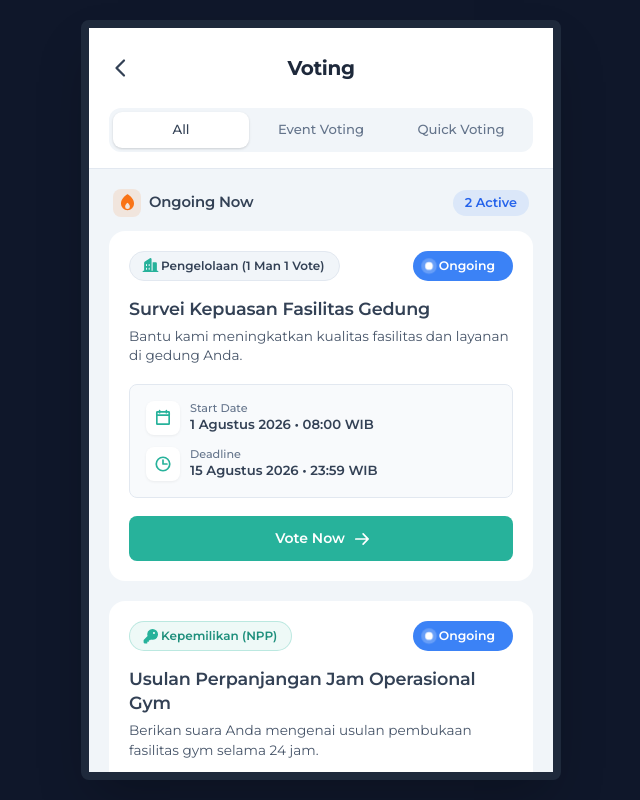
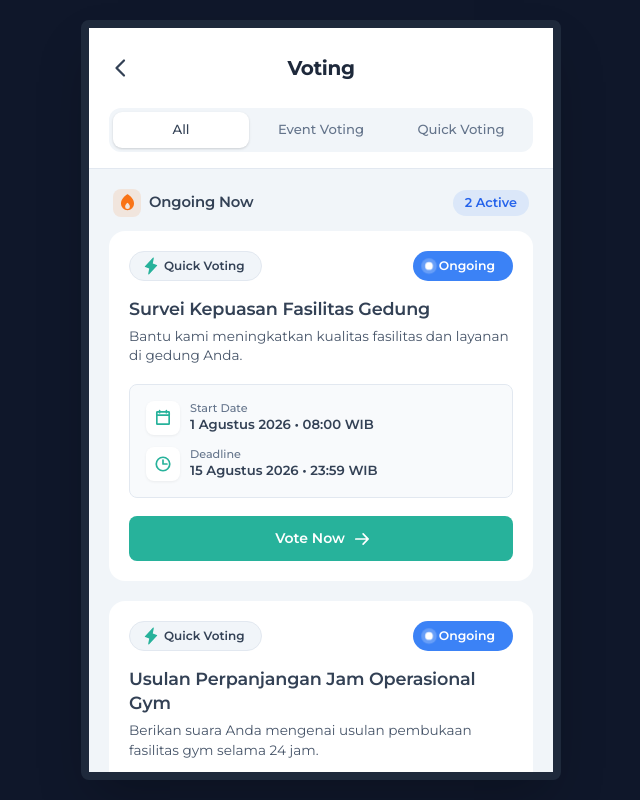
Before and after one commit to ProgrammerMuda/Quick-Voting-Mobile, a React (Vite) app: page / in a window 1280 px wide. Shown: the whole page, without its empty margins (319-959 px from the left). Built offline with nearby package versions, Linux system fonts and the light colour scheme.

Commit message:
refactor: keep voting category badges strictly inside question cards and restore original header badges

```diff
--- a/src/components/Poll/PollHeader.jsx
+++ b/src/components/Poll/PollHeader.jsx
@@ -63,29 +63,12 @@ export default function PollHeader({ poll, onBack }) {
 
       {/* Header Body: pt: 0 (Exact 1:1 match with VotingFilter spacing) */}
       <Box sx={{ px: 2.5, pt: 0, pb: 2.5 }}>
-        {/* Badges Row (Voting Category Pill + Status Pill) */}
+        {/* Badges Row (Type Pill + Status Pill) */}
         <Box sx={{ display: 'flex', alignItems: 'center', gap: 1, mb: 1.5, flexWrap: 'nowrap' }}>
-          {poll.votingCategory === 'KEPEMILIKAN' ? (
+          {isEvent ? (
             <Chip
-              icon={<Key size={17} color="#27b29b" weight="fill" />}
-              label="Kepemilikan (NPP)"
-              size="small"
-              sx={{
-                backgroundColor: 'rgba(39, 178, 155, 0.08)',
-                color: '#1e8f7c',
-                fontWeight: 600,
-                fontSize: '0.75rem',
-                borderRadius: '100px',
-                px: 1,
-                height: 30,
-                border: '1px solid rgba(39, 178, 155, 0.25)',
-                '& .MuiChip-label': { px: 0.75 },
-              }}
-            />
-          ) : poll.votingCategory === 'PENGELOLAAN' ? (
-            <Chip
-              icon={<Buildings size={17} color="#27b29b" weight="fill" />}
-              label="Pengelolaan (1 Man 1 Vote)"
+              icon={<CalendarCheck size={18} color="#27b29b" weight="fill" />}
+              label="Event Voting"
               size="small"
               sx={{
                 backgroundColor: prelineColors.slate[100],
@@ -96,24 +79,7 @@ export default function PollHeader({ poll, onBack }) {
                 px: 1,
                 height: 30,
                 border: `1px solid ${prelineColors.slate[200]}`,
-                '& .MuiChip-label': { px: 0.75 },
-              }}
-            />
-          ) : poll.votingCategory === 'PENGHUNIAN' ? (
-            <Chip
-              icon={<House size={17} color="#27b29b" weight="fill" />}
-              label="Penghunian (1 Man 1 Vote)"
-              size="small"
-              sx={{
-                backgroundColor: prelineColors.slate[100],
-                color: prelineColors.slate[700],
-                fontWeight: 600,
-                fontSize: '0.75rem',
-                borderRadius: '100px',
-                px: 1,
-                height: 30,
-                border: `1px solid ${prelineColors.slate[200]}`,
-                '& .MuiChip-label': { px: 0.75 },
+                '& .MuiChip-label': { px: 1 },
               }}
             />
           ) : (
@@ -137,34 +103,6 @@ export default function PollHeader({ poll, onBack }) {
 
           <VotingStatus status={poll.status} deadline={poll.deadline} />
         </Box>
-
-        {/* Tenant Unit & NPP Weight Banner */}
-        {poll.userUnit && (
-          <Box
-            sx={{
-              display: 'flex',
-              alignItems: 'center',
-              justifyContent: 'space-between',
-              p: 1.25,
-              mb: 1.5,
-              backgroundColor: 'rgba(39, 178, 155, 0.07)',
-              border: '1px solid rgba(39, 178, 155, 0.18)',
-              borderRadius: '10px',
-            }}
-          >
-            <Box sx={{ display: 'flex', alignItems: 'center', gap: 1 }}>
-              <Key size={18} color="#27b29b" weight="fill" />
-              <Typography variant="body2" sx={{ fontWeight: 600, color: prelineColors.slate[800], fontSize: '0.8rem' }}>
-                Unit {poll.userUnit.unitNo}
-              </Typography>
-            </Box>
-            <Typography variant="caption" sx={{ color: '#1e8f7c', fontWeight: 600, fontSize: '0.775rem' }}>
-              {poll.votingCategory === 'KEPEMILIKAN'
-                ? `Bobot Suara NPP: ${poll.userUnit.npp}`
-                : `Hak Suara: 1 Man 1 Vote`}
-            </Typography>
-          </Box>
-        )}
 
         {/* Poll Title */}
         <Typography
--- a/src/components/Voting/VotingCard.jsx
+++ b/src/components/Voting/VotingCard.jsx
@@ -26,58 +26,7 @@ export default function VotingCard({ item, onSelectPoll }) {
         {/* Header Row: Type Pill Badge (Left) & Solid Status Pill (Right) */}
         <Box sx={{ display: 'flex', alignItems: 'center', justifyContent: 'space-between', mb: 2 }}>
           {/* JENIS VOTING BADGE */}
-          {item.votingCategory === 'KEPEMILIKAN' ? (
-            <Chip
-              icon={<Key size={17} color="#27b29b" weight="fill" />}
-              label="Kepemilikan (NPP)"
-              size="small"
-              sx={{
-                backgroundColor: 'rgba(39, 178, 155, 0.08)',
-                color: '#1e8f7c',
-                fontWeight: 600,
-                fontSize: '0.75rem',
-                borderRadius: '100px',
-                px: 1,
-                height: 30,
-                border: '1px solid rgba(39, 178, 155, 0.25)',
-                '& .MuiChip-label': { px: 0.75 },
-              }}
-            />
-          ) : item.votingCategory === 'PENGELOLAAN' ? (
-            <Chip
-              icon={<Buildings size={17} color="#27b29b" weight="fill" />}
-              label="Pengelolaan (1 Man 1 Vote)"
-              size="small"
-              sx={{
-                backgroundColor: prelineColors.slate[100],
-                color: prelineColors.slate[700],
-                fontWeight: 600,
-                fontSize: '0.75rem',
-                borderRadius: '100px',
-                px: 1,
-                height: 30,
-                border: `1px solid ${prelineColors.slate[200]}`,
-                '& .MuiChip-label': { px: 0.75 },
-              }}
-            />
-          ) : item.votingCategory === 'PENGHUNIAN' ? (
-            <Chip
-              icon={<House size={17} color="#27b29b" weight="fill" />}
-              label="Penghunian (1 Man 1 Vote)"
-              size="small"
-              sx={{
-                backgroundColor: prelineColors.slate[100],
-                color: prelineColors.slate[700],
-                fontWeight: 600,
-                fontSize: '0.75rem',
-                borderRadius: '100px',
-                px: 1,
-                height: 30,
-                border: `1px solid ${prelineColors.slate[200]}`,
-                '& .MuiChip-label': { px: 0.75 },
-              }}
-            />
-          ) : isEvent ? (
+          {isEvent ? (
             <Chip
               icon={<CalendarCheck size={18} color="#27b29b" weight="fill" />}
               label="Event Voting"
```
